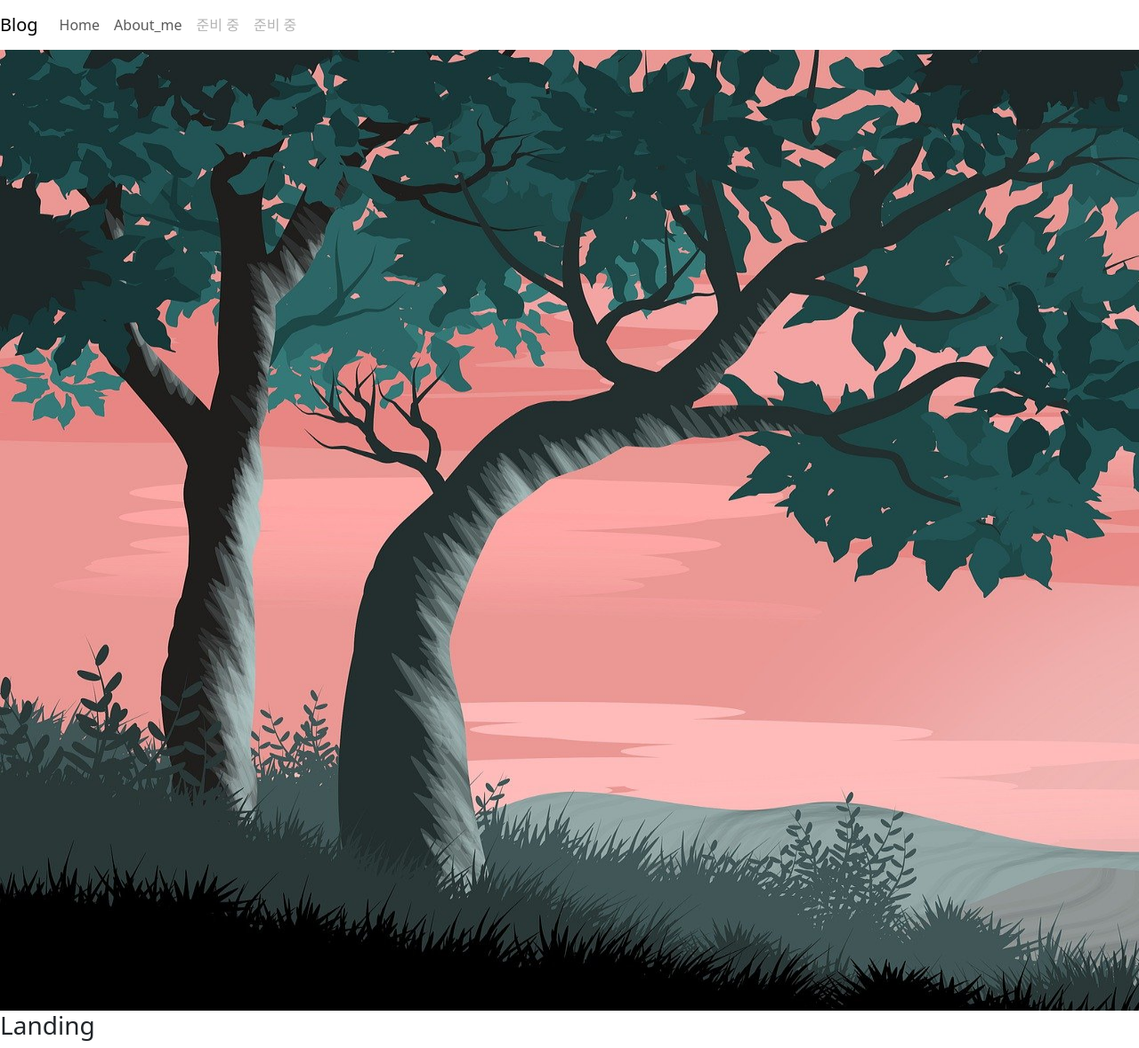
After one commit to yuhanKANG/cakd7_dj, a Django app: page / in a window 1280 px wide; the page is wider, and only the part inside the window is pictured. The commit adds this page. Shown: that part at 89% size. Run offline with Django 3.2, Linux system fonts and the light colour scheme; some libraries are stand-ins or nearby versions.

```diff
--- a/blog/models.py
+++ b/blog/models.py
@@ -2,10 +2,16 @@ from django.db import models
 
 class Post(models.Model):
     title = models.CharField(max_length=30)
+    hook_text = models.CharField(max_length=100, blank=True)
+    # hook(요약문 필드) 100글자까지 제한
     content = models.TextField()
 
+    head_image = models.ImageField(upload_to='blog/images/%Y/%m/%d/', blank=True)
     created_at = models.DateTimeField(auto_now_add=True)
     updated_at = models.DateTimeField(auto_now=True)
 
     def __str__(self) :
         return f'{self.pk}){self.title}'
+
+    def get_absolute_url(self):
+        return f'/blog/{self.pk}/'
--- a/blog/urls.py
+++ b/blog/urls.py
@@ -4,4 +4,5 @@ from . import views
 urlpatterns = [
     path('',views.PostList.as_view()),
     path('<int:pk>/',views.PostDetail.as_view()),
+
 ]
--- a/blog/views.py
+++ b/blog/views.py
@@ -4,7 +4,7 @@ from .models import Post
 
 class PostList(ListView):
     model = Post
-    ordering = 'pk'
+    ordering = '-pk'
 
 class PostDetail(DetailView):
     model = Post
--- a/dj/settings.py
+++ b/dj/settings.py
@@ -11,6 +11,7 @@ https://docs.djangoproject.com/en/3.2/ref/settings/
 """
 
 from pathlib import Path
+import os
 
 # Build paths inside the project like this: BASE_DIR / 'subdir'.
 BASE_DIR = Path(__file__).resolve().parent.parent
@@ -121,6 +122,8 @@ USE_TZ = False
 # https://docs.djangoproject.com/en/3.2/howto/static-files/
 
 STATIC_URL = '/static/'
+MEDIA_URL = '/media/'
+MEDIA_ROOT = os.path.join(BASE_DIR, '_media')
 
 # Default primary key field type
 # https://docs.djangoproject.com/en/3.2/ref/settings/#default-auto-field
--- a/dj/urls.py
+++ b/dj/urls.py
@@ -16,8 +16,14 @@ Including another URLconf
 from django.contrib import admin
 from django.urls import path, include
 
+from django.conf import settings
+from django.conf.urls.static import static
+
+
 urlpatterns = [
     path('admin/', admin.site.urls),
     path('blog/', include('blog.urls')),
     path('', include('single_pages.urls')),
 ]
+
+urlpatterns += static(settings.MEDIA_URL, document_root=settings.MEDIA_ROOT)
--- /dev/null
+++ b/single_pages/static/single_pages/css/about_me.css
@@ -0,0 +1,3 @@
+.margin-for-footer {
+    margin-bottom: 130px;
+}
--- /dev/null
+++ b/single_pages/templates/single_pages/landing.html
@@ -0,0 +1,40 @@
+<!DOCTYPE html>
+{% load static %}
+<html lang="ko">
+<head>
+    <meta charset="UTF-8">
+    <link rel="stylesheet" href="https://cdn.jsdelivr.net/npm/bootstrap@4.5.3/dist/css/bootstrap.min.css">
+    <script src="https://cdn.jsdelivr.net/npm/bootstrap@4.5.3/dist/js/bootstrap.bundle.min.js"></script>
+    <nav class="navbar navbar-expand-lg navbar-white bg-white">
+        <a class="navbar-brand" href="#">Blog</a>
+        <button class="navbar-toggler" type="button" data-toggle="collapse" data-target="#navbarNav" aria-controls="navbarNav" aria-expanded="false" aria-label="Toggle navigation">
+            <span class="navbar-toggler-icon"></span>
+        </button>
+        <div class="collapse navbar-collapse" id="navbarNav">
+            <ul class="navbar-nav">
+            <li class="nav-item active">
+                <a class="nav-link" href="http://127.0.0.1:8000/#">Home <span class="sr-only">(current)</span></a>
+            </li>
+            <li class="nav-item">
+                <a class="nav-link" href="http://127.0.0.1:8000/about_me">About_me</a>
+            </li>
+            <li class="nav-item">
+                <a class="nav-link disabled" href="#">준비 중</a>
+            </li>
+            <li class="nav-item">
+                <a class="nav-link disabled" href="#" tabindex="-1" aria-disabled="true">준비 중</a>
+            </li>
+            </ul>
+        </div>
+    </nav>
+
+    <title>Blog</title>
+    <link rel = "stylesheet" href="{% static 'blog/bootstrap/bootstrap.min.css' %}"
+    media = "screen">
+
+    <img src ="../../static/single_pages/images/landscape-ga18b156eb_1920.jpg" width="1920" height="1080">
+</head>
+<body>
+    <h3>Landing</h3>
+</body>
+</html>
--- a/single_pages/urls.py
+++ b/single_pages/urls.py
@@ -2,5 +2,7 @@ from django.urls import path
 from . import views
 
 urlpatterns = [
+    path('',views.landing),
+    path('about_me/',views.about_me),
 
 ]
--- a/single_pages/views.py
+++ b/single_pages/views.py
@@ -1,3 +1,13 @@
 from django.shortcuts import render
 
-# Create your views here.
+def landing(request):
+    return render(
+        request,
+        'single_pages/landing.html'
+    )
+
+def about_me(request):
+    return render(
+        request,
+        'single_pages/about_me.html'
+    )
```
Also changed, not shown: blog/templates/blog/base.html (added, +21 -0 lines), blog/templates/blog/footer.html (added, +7 -0 lines), blog/templates/blog/navbar.html (added, +31 -0 lines), blog/templates/blog/post_detail.html (+9 -12 lines), blog/templates/blog/post_list.html (+9 -16 lines), single_pages/static/single_pages/css/landing.css (added, +15 -0 lines), single_pages/templates/single_pages/about_me.html (added, +13 -0 lines), single_pages/static/single_pages/images/hriver.jpg (added), single_pages/static/single_pages/images/landscape-ga18b156eb_1920.jpg (added).
